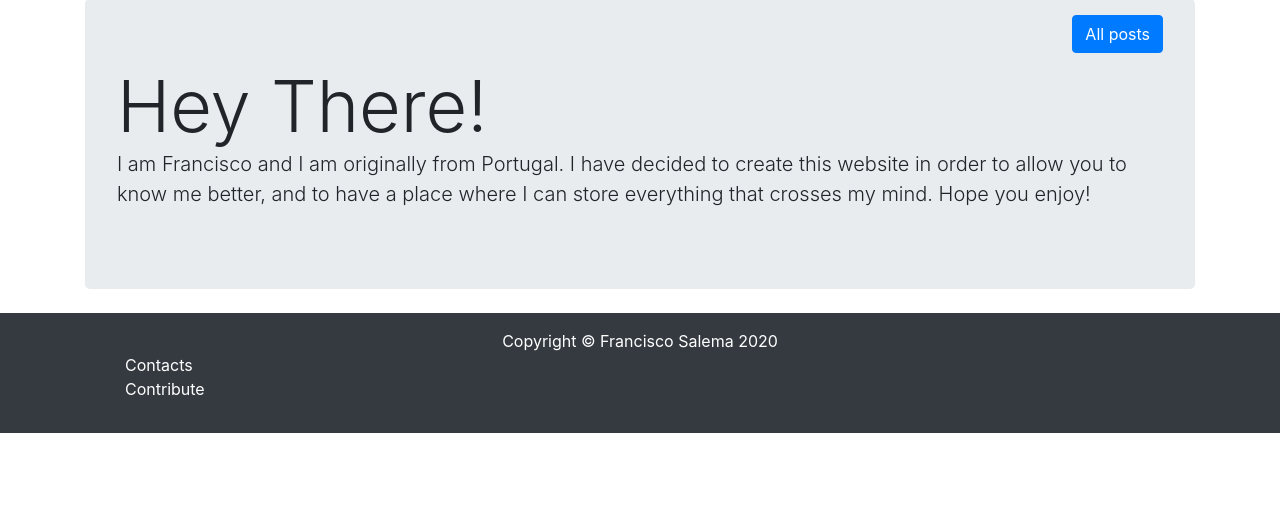
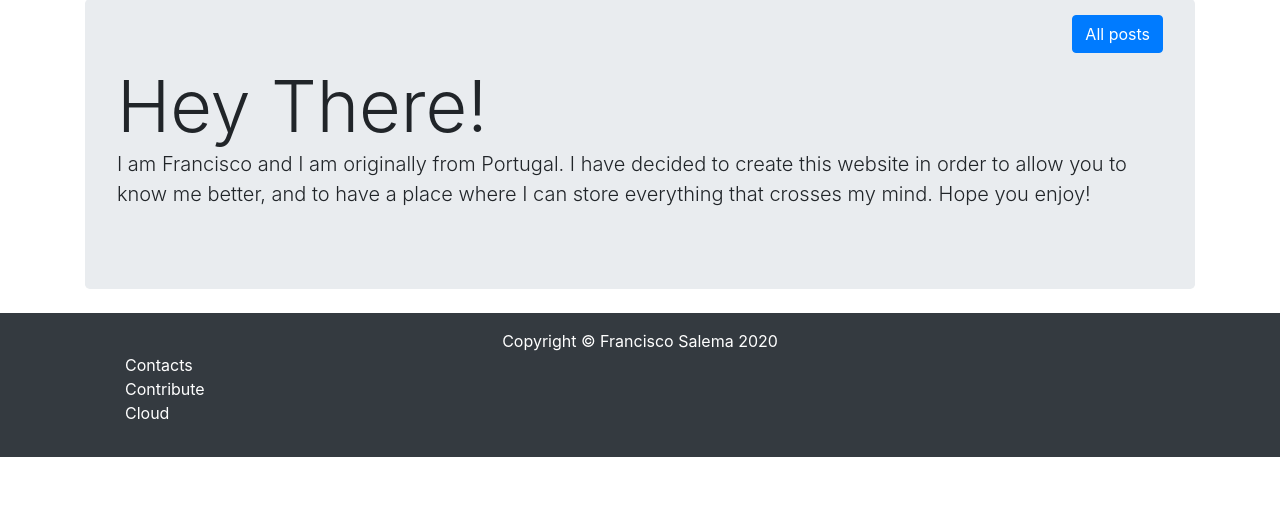
Before and after one commit to fsalemag/django_app, a Django app: page / in a window 1280 px wide. Shown: the part 81-591 px from the top of the page. Run offline with Django 3.2, Linux system fonts and the light colour scheme; data that the repository does not hold is empty; some libraries are stand-ins or nearby versions.

```diff
--- a/home/templates/home/base.html
+++ b/home/templates/home/base.html
@@ -65,6 +65,7 @@
       <ul>
         <li><a href="#">Contacts</a></li>
         <li><a href="#">Contribute</a></li>
+        <li><a href="https://franciscosalema.es">Cloud</a></li>
       </ul>
     </div>
     <!-- /.container -->
--- a/requirements.txt
+++ b/requirements.txt
@@ -1,2 +1,2 @@
 Django>=3.0,<4.0
-psycopg2>=2.8.6,<2.9
+psycopg2-binary>=2.8.6,<2.9
```
Also changed, not shown: 2 other files.
